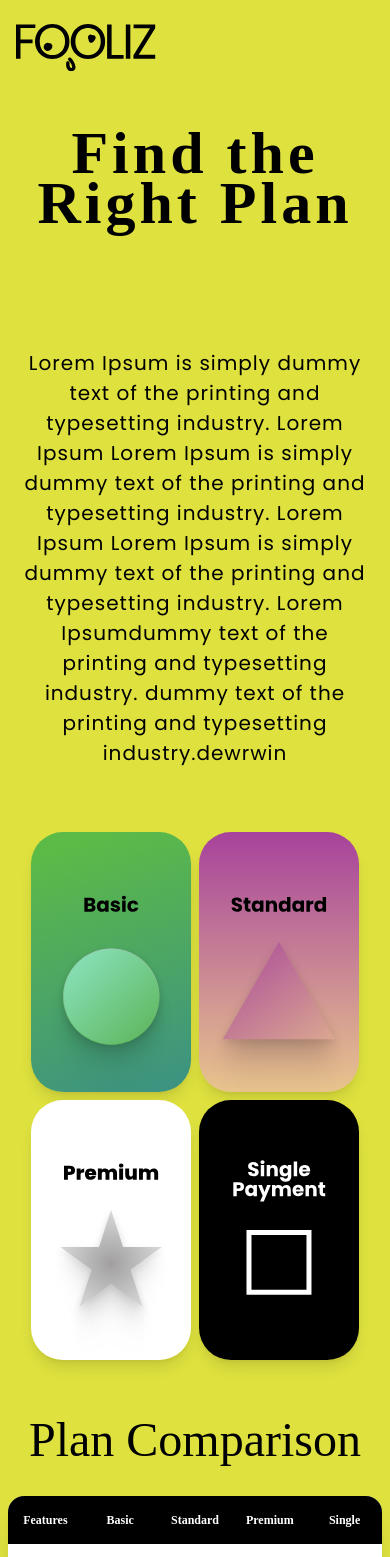
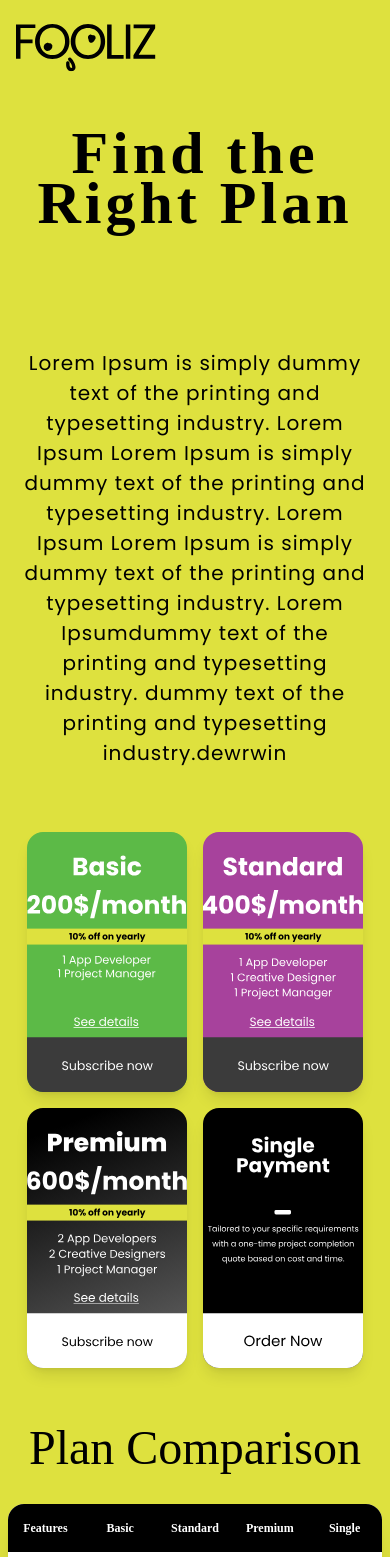
Before and after one commit to ahmadiq01/test, a React (Vite) app: page /subscribe in a window 390 px wide. Shown: the top 1557 px of the page. Built offline with nearby package versions, Linux system fonts and the light colour scheme; a web font is replaced by a local one.

Commit message:
Update subscribe.jsx

```diff
--- a/src/pages/subscribe/subscribe.jsx
+++ b/src/pages/subscribe/subscribe.jsx
@@ -209,19 +209,22 @@ const Home = () => {
             Find the Right Plan
           </p>
         </div>
-  <div className="w-full md:max-w-[80%] mt-30"> {/* Added margin-top for spacing */}
+        <div className="w-full md:max-w-[80%] mt-30">
+          {" "}
+          {/* Added margin-top for spacing */}
           <p className="md:text-[22px] text-xl font-[Poppins] font-normal leading-[30px] tracking-[1px]">
-      Lorem Ipsum is simply dummy text of the printing and typesetting industry.
-      Lorem Ipsum Lorem Ipsum is simply dummy text of the printing and typesetting industry.
-      Lorem Ipsum Lorem Ipsum is simply dummy text of the printing and typesetting industry.
-      Lorem Ipsumdummy text of the printing and typesetting industry. dummy text of the printing and typesetting industry.dewrwin
+            Lorem Ipsum is simply dummy text of the printing and typesetting
+            industry. Lorem Ipsum Lorem Ipsum is simply dummy text of the
+            printing and typesetting industry. Lorem Ipsum Lorem Ipsum is simply
+            dummy text of the printing and typesetting industry. Lorem
+            Ipsumdummy text of the printing and typesetting industry. dummy text
+            of the printing and typesetting industry.dewrwin
           </p>
         </div>
       </div>
 
-
       {/* Pricing Plans Section */}
-  <div className="bg-[#dee13e] flex items-center justify-center px-2 sm:px-6 py-6 sm:py-10">
+      <div className="bg-[#dee13e] hidden md:flex items-center justify-center px-2 sm:px-6 py-6 sm:py-10">
         <div className="grid grid-cols-2 md:grid-cols-4 gap-2 sm:gap-8 max-w-[100vw]">
           {[
             { img: Basic, imgHover: Basic2 },
@@ -266,7 +269,67 @@ const Home = () => {
 
               {/* Third div - WhatsApp link with dynamic text parameter */}
               <a
-            href={`https://api.whatsapp.com/send?phone=923315829371&text=${index + 1}`}
+                href={`https://api.whatsapp.com/send?phone=923315829371&text=${
+                  index + 1
+                }`}
+                target="_blank"
+                rel="noopener noreferrer"
+                className="absolute bottom-0 left-0 w-full h-1/6 z-10 cursor-pointer"
+              ></a>
+            </div>
+          ))}
+        </div>
+      </div>
+
+      {/* Mobile Screen For Cards */}
+      <div className="bg-[#dee13e] flex items-center justify-center px-2 sm:px-6 py-6 sm:py-10 md:hidden">
+        <div className="grid grid-cols-2 md:grid-cols-4 gap-4 sm:gap-8 max-w-[100vw]">
+          {[
+            { img: Basic2 },
+            { img: Standard2 },
+            { img: Premium2 },
+            { img: Single2 },
+          ].map((plan, index) => (
+            <div
+              key={index}
+              className="w-[160px] h-[260px] sm:w-[300px] sm:h-[500px] md:w-[368px] md:h-[500px] bg-gradient-to-b rounded-2xl shadow-lg relative group overflow-hidden transition-transform duration-500 hover:scale-105 hover:shadow-2xl"
+            >
+              <div className="absolute inset-0 transition-opacity duration-500 group-hover:opacity-0">
+                <img
+                  src={plan.img}
+                  className="object-cover w-full h-full"
+                  alt={`Plan ${index}`}
+                />
+              </div>
+              <div className="absolute inset-0 opacity-0 transition-opacity duration-500 group-hover:opacity-100">
+                <img
+                  src={plan.imgHover}
+                  className="object-cover w-full h-full"
+                  alt={`Plan ${index} Hover`}
+                />
+              </div>
+
+              {/* First div - Static */}
+              <div className="absolute top-0 left-0 w-full h-1/3 z-10">
+                {/* Static division */}
+              </div>
+
+              {/* Second div - Scroll to div functionality */}
+              <div
+                onClick={() => {
+                  const targetDiv = document.getElementById("targetDivId");
+                  if (targetDiv) {
+                    targetDiv.scrollIntoView({ behavior: "smooth" });
+                  }
+                }}
+                className="absolute top-1/2 left-0 w-full h-1/3 z-10 cursor-pointer"
+              ></div>
+
+              {/* Third div - WhatsApp link with dynamic text parameter */}
+              <a
+                href={`https://api.whatsapp.com/send?phone=923315829371&text=${
+                  index + 1
+                }`}
                 target="_blank"
                 rel="noopener noreferrer"
                 className="absolute bottom-0 left-0 w-full h-1/6 z-10 cursor-pointer"
```
Lines whose indentation alone changed are shown as unchanged.
